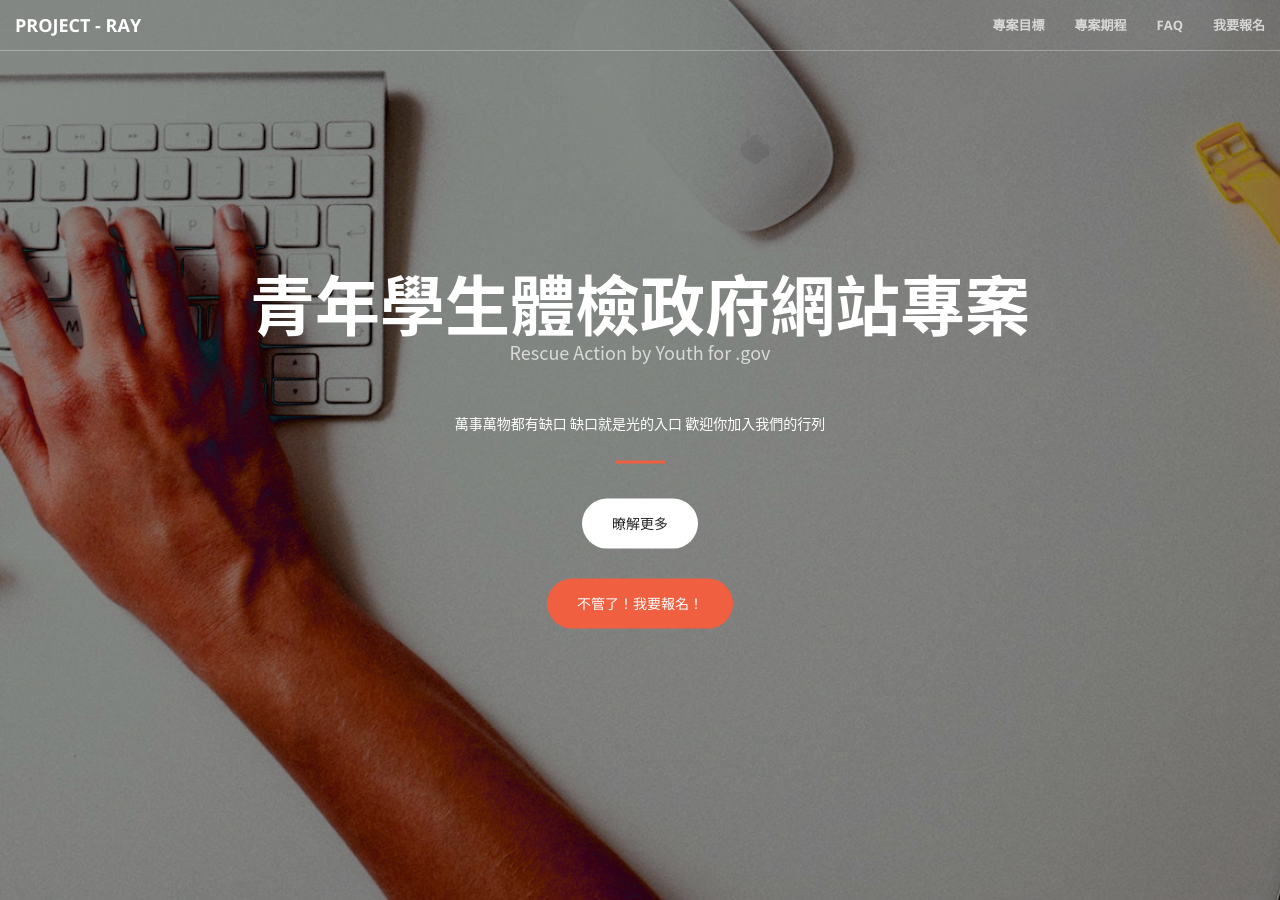
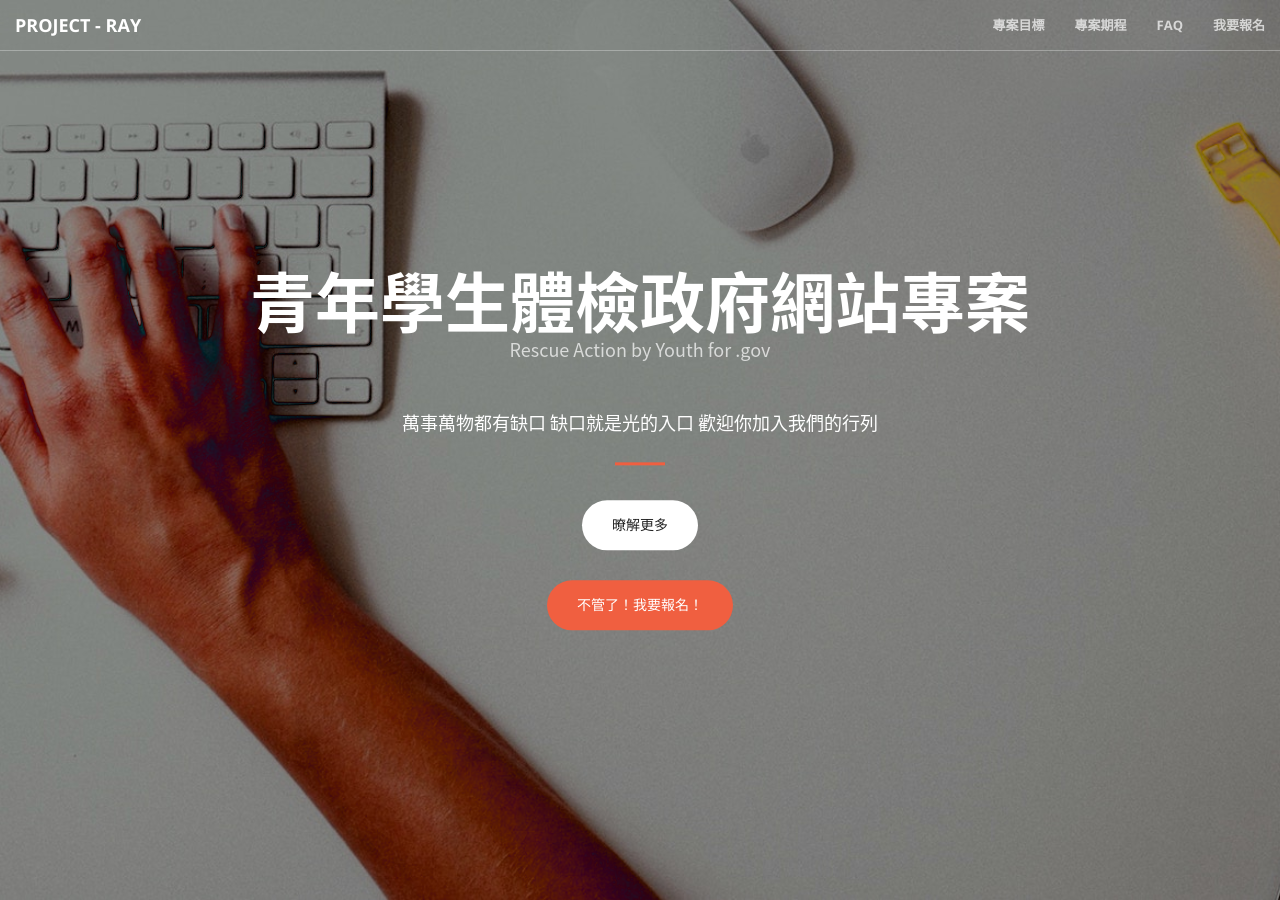
Before and after one commit to PDIS/ray2018, a Jekyll site: the page built from docs/index.html, in a window 1280 px wide and 900 px high. Built offline with Jekyll 4.4.1, drawn with Linux system fonts in a browser that asks for light colours.

```diff
--- a/docs/_includes/header.html
+++ b/docs/_includes/header.html
@@ -3,7 +3,7 @@
         <div class="header-content-inner">
             <h1>青年學生體檢政府網站專案</h1>
             <p>Rescue Action by Youth for .gov</p>
-            <h5>萬事萬物都有缺口    缺口就是光的入口   歡迎你加入我們的行列</h5>
+            <h4>萬事萬物都有缺口    缺口就是光的入口   歡迎你加入我們的行列</h4>
             <hr>
             <a href="#services" class="btn btn-default btn-xl page-scroll">暸解更多</a>
             <br>
```
